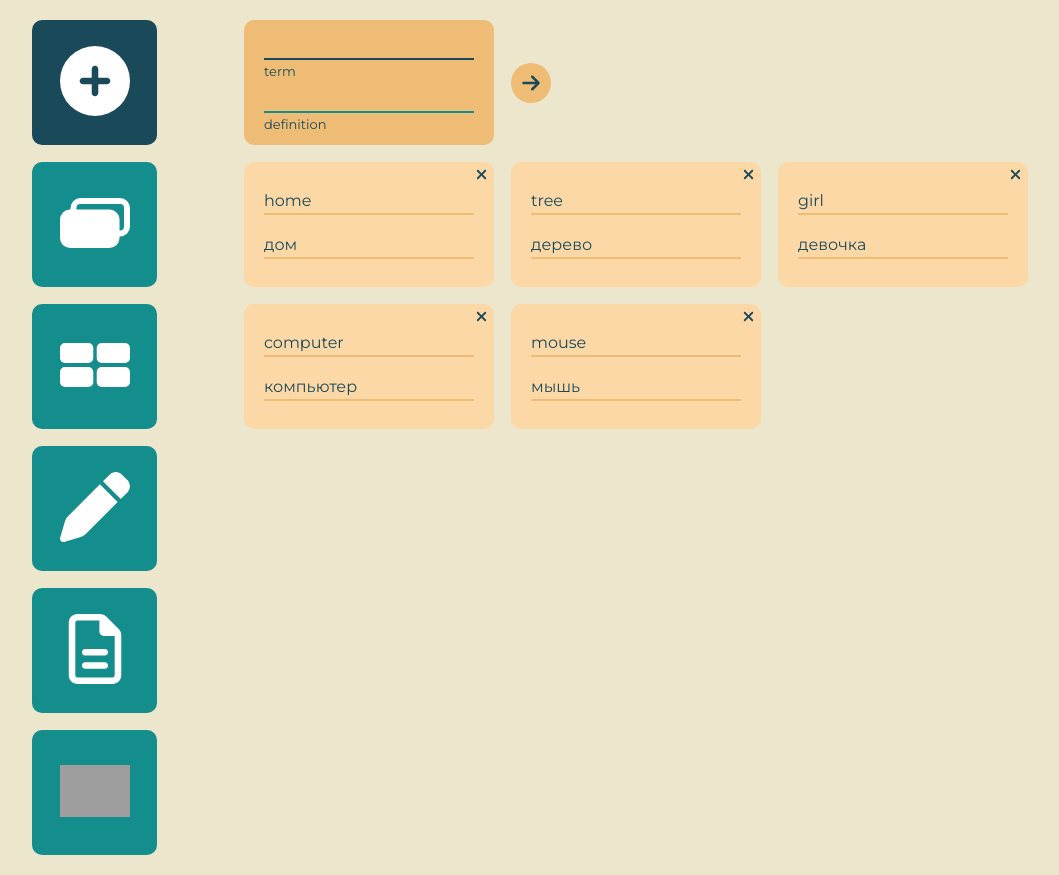
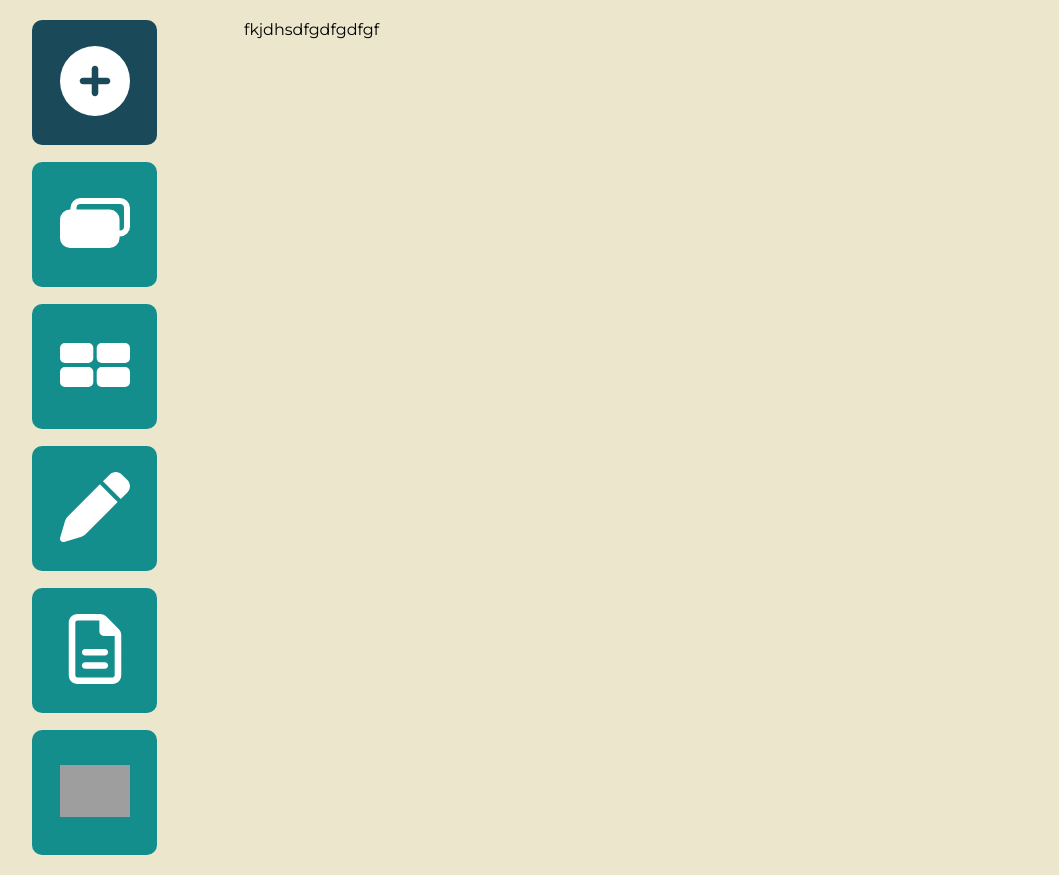
Before and after one commit to veselovae/word-app, a Vue app: page / in a window 1280 px wide. Shown: the whole page, without its empty margins (8-1067 px from the left). Built offline with nearby package versions, Linux system fonts and the light colour scheme; grey boxes are pictures that could not be loaded.

Commit message:
feat: creating StudyingByCards and nav function-ly
StudyingByCards component has been created,
functionality has been added to navigation (1, 2)

```diff
--- a/src/App.vue
+++ b/src/App.vue
@@ -1,16 +1,23 @@
 <template>
     <div class="main">
         <NavigationBox></NavigationBox>
-        <CardsBox></CardsBox>
+        <!-- <CardsBox style="display: none"></CardsBox>
+        <StudyingByCards style="display: none"></StadyingByCards> -->
+        <component :is="getActiveComponent"></component>
     </div>
 </template>
 
 <script>
+    import NavigationBox from "../src/components/NavigationBox.vue";
     import CardsBox from "../src/components/CardsBox.vue";
-    import NavigationBox from "../src/components/NavigationBox.vue";
+    import StudyingByCards from "./components/StudyingByCards.vue";
+
+    import { mapGetters } from "vuex";
+
     export default {
         name: "App",
-        components: { CardsBox, NavigationBox },
+        components: { CardsBox, NavigationBox, StudyingByCards },
+        computed: mapGetters(["getActiveComponent"]),
     };
 </script>
 
--- a/src/components/AllCards.vue
+++ b/src/components/AllCards.vue
@@ -4,6 +4,7 @@
             <img
                 src="../assets/xmark-solid.svg"
                 alt="remove"
+                title="delete"
                 @click="deleteWord(idx)"
             />
             <p class="term">{{ word[0] }}</p>
--- a/src/components/CardsBox.vue
+++ b/src/components/CardsBox.vue
@@ -27,7 +27,11 @@
                 </div>
             </div>
 
-            <button class="btn-create-card" @click="putNewWord()">
+            <button
+                class="btn-create-card"
+                @click="putNewWord()"
+                title="create"
+            >
                 <img src="../assets/arrow-down-solid.svg" alt="create" />
             </button>
         </div>
--- a/src/components/NavigationBox.vue
+++ b/src/components/NavigationBox.vue
@@ -1,9 +1,17 @@
 <template>
     <nav>
-        <button class="nav-btn btn-creation active">
+        <button
+            class="nav-btn btn-creation active"
+            title="create new card"
+            data-component="CardsBox"
+            @click="setActiveComponent($event.currentTarget, 'CardsBox')"
+        >
             <img src="../assets/menu/circle-plus-solid.svg" alt="create" />
         </button>
-        <button class="nav-btn btn-cards">
+        <button
+            class="nav-btn btn-cards"
+            @click="setActiveComponent($event.currentTarget, 'StudyingByCards')"
+        >
             <svg
                 width="70"
                 height="50"
@@ -75,7 +83,22 @@
     </nav>
 </template>
 
-<script></script>
+<script>
+    import { mapMutations } from "vuex";
+    export default {
+        methods: {
+            ...mapMutations(["changeActiveComponent"]),
+            setActiveComponent(target, comp) {
+                this.changeActiveComponent(comp);
+                let btns = document.querySelectorAll(".nav-btn");
+                btns.forEach((btn) => {
+                    btn.classList.remove("active");
+                });
+                target.classList.add("active");
+            },
+        },
+    };
+</script>
 
 <style lang="scss" scoped>
     nav {
--- /dev/null
+++ b/src/components/StudyingByCards.vue
@@ -0,0 +1,5 @@
+<template>
+    <div>fkjdhsdfgdfgdfgf</div>
+</template>
+
+<script></script>
--- a/src/store/index.js
+++ b/src/store/index.js
@@ -1,31 +1,10 @@
 import Vuex from "vuex";
-// import products from "./modules/products";
+import words from "./modules/words";
+import activeComponent from "./modules/activeComponent";
 
 export default new Vuex.Store({
-    actions: {},
-    mutations: {
-        // updatePosts(state, posts) {
-        //     state.posts = posts;
-        // },
-        addWord(state, arrPair) {
-            state.words.unshift(arrPair);
-        },
-        deleteWord(state, idx) {
-            this.state.words.splice(idx, 1);
-        },
-    },
-    state: {
-        words: [
-            ["home", "дом"],
-            ["tree", "дерево"],
-            ["girl", "девочка"],
-            ["computer", "компьютер"],
-            ["mouse", "мышь"],
-        ],
-    },
-    getters: {
-        getWords(state) {
-            return state.words;
-        },
+    modules: {
+        words,
+        activeComponent,
     },
 });
--- /dev/null
+++ b/src/store/modules/activeComponent.js
@@ -0,0 +1,16 @@
+export default {
+    actions: {},
+    mutations: {
+        changeActiveComponent(state, component) {
+            state.activeComponent = component;
+        },
+    },
+    state: {
+        activeComponent: "StudyingByCards",
+    },
+    getters: {
+        getActiveComponent(state) {
+            return state.activeComponent;
+        },
+    },
+};
--- /dev/null
+++ b/src/store/modules/words.js
@@ -0,0 +1,25 @@
+export default {
+    actions: {},
+    mutations: {
+        addWord(state, arrPair) {
+            state.words.unshift(arrPair);
+        },
+        deleteWord(state, idx) {
+            this.state.words.splice(idx, 1);
+        },
+    },
+    state: {
+        words: [
+            ["home", "дом"],
+            ["tree", "дерево"],
+            ["girl", "девочка"],
+            ["computer", "компьютер"],
+            ["mouse", "мышь"],
+        ],
+    },
+    getters: {
+        getWords(state) {
+            return state.words;
+        },
+    },
+};
```
